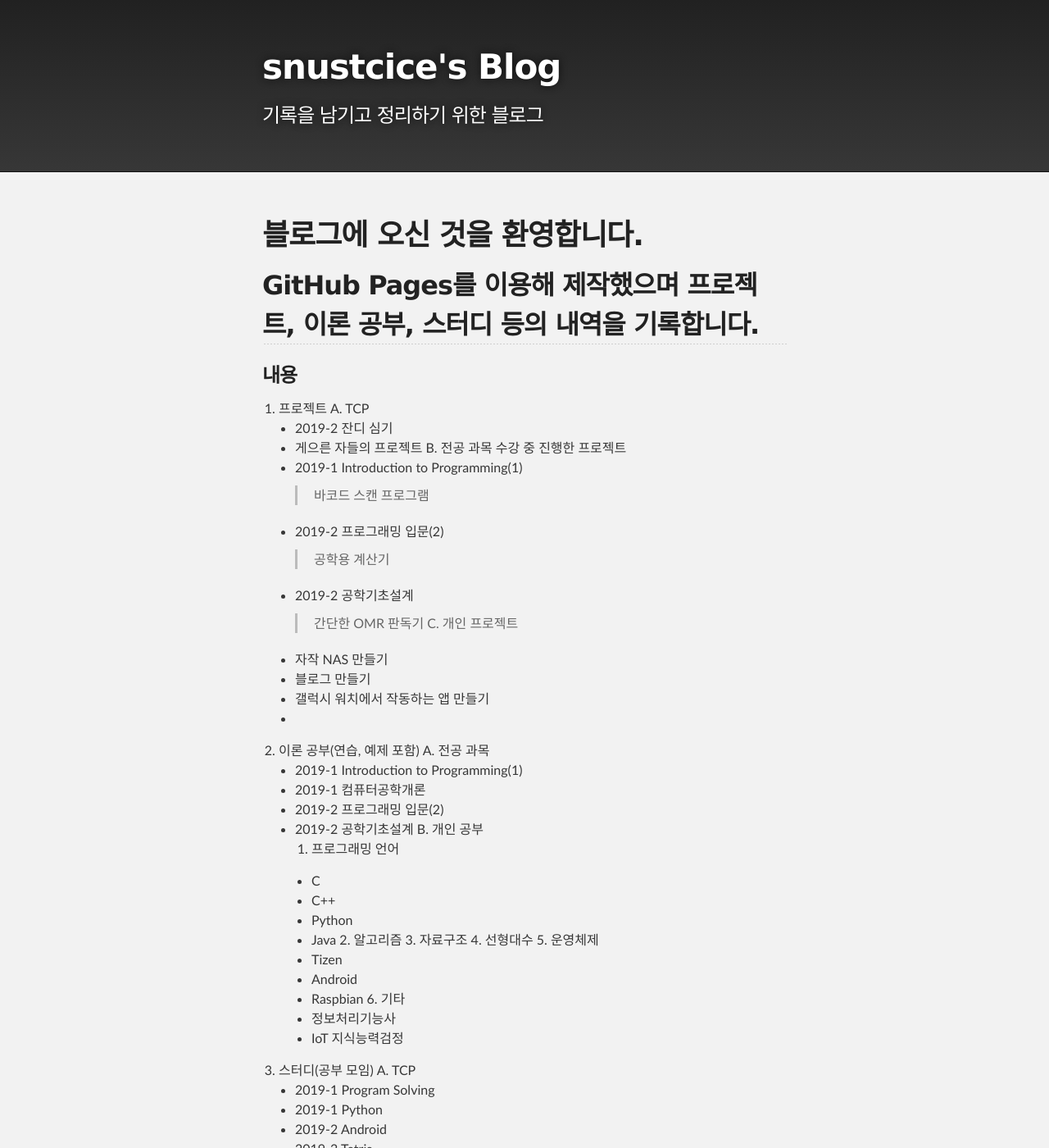
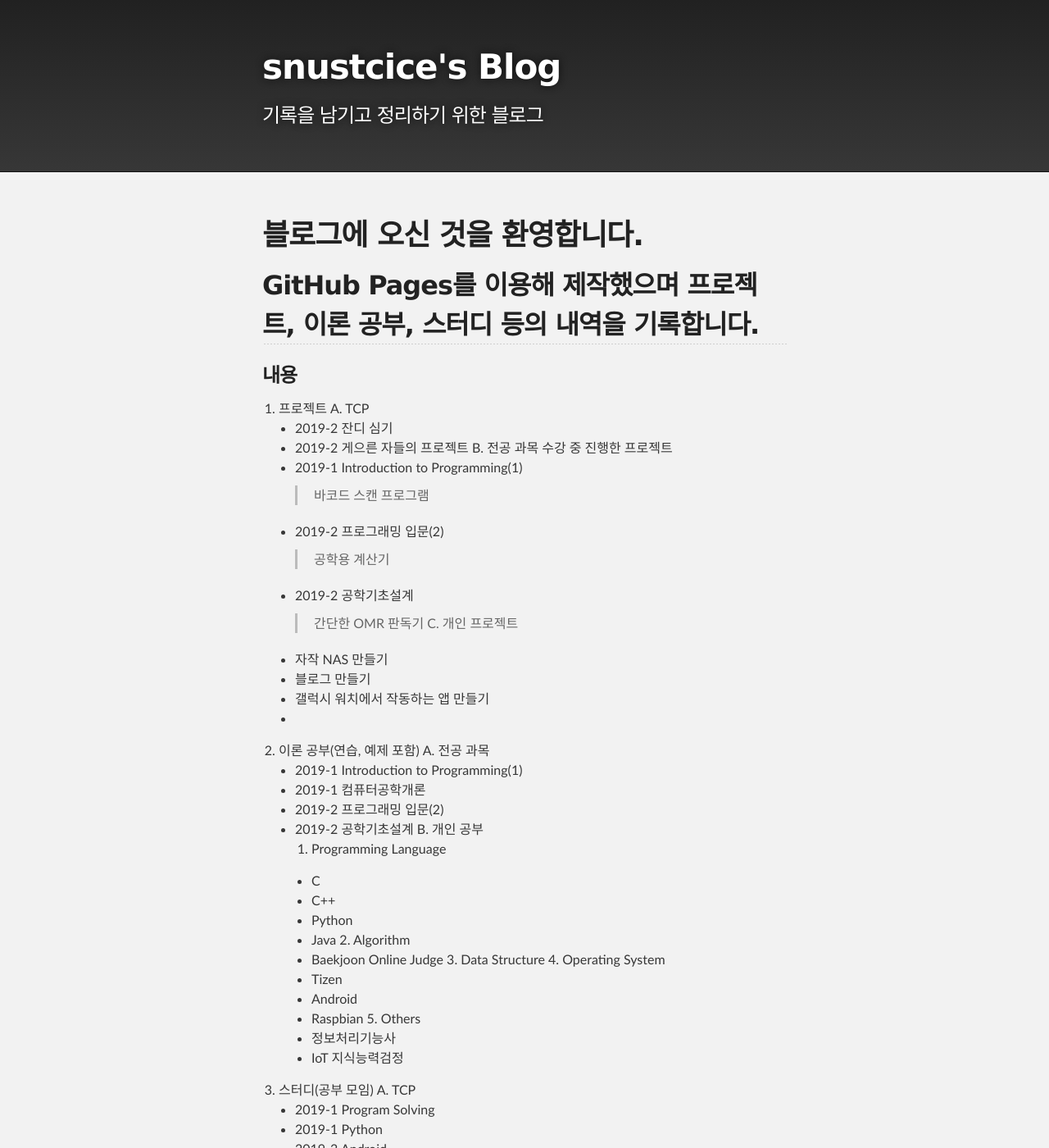
Before and after one commit to snustcice/snustcice.github.io, a Jekyll site: the page built from index.md, in a window 1280 px wide and 1400 px high. Shown: the whole window at 82% size. Built offline with Jekyll 4.4.1, drawn with Linux system fonts in a browser that asks for light colours; our own code applies the rules of GitHub Pages for plain Markdown files.

Commit message:
Update index.md

```diff
--- a/index.md
+++ b/index.md
@@ -10,7 +10,7 @@ layout: default
 1. 프로젝트
   A. TCP
     * 2019-2 잔디 심기
-    * 게으른 자들의 프로젝트
+    * 2019-2 게으른 자들의 프로젝트
   B. 전공 과목 수강 중 진행한 프로젝트
     * 2019-1 Introduction to Programming(1)
     > 바코드 스캔 프로그램
@@ -31,19 +31,19 @@ layout: default
     * 2019-2 프로그래밍 입문(2)
     * 2019-2 공학기초설계
   B. 개인 공부
-    1. 프로그래밍 언어
+    1. Programming Language
       * C
       * C++
       * Python
       * Java
-    2. 알고리즘
-    3. 자료구조
-    4. 선형대수
-    5. 운영체제
+    2. Algorithm
+      * Baekjoon Online Judge
+    3. Data Structure
+    4. Operating System
       * Tizen
       * Android
       * Raspbian
-    6. 기타
+    5. Others
       * 정보처리기능사
       * IoT 지식능력검정
 
```
